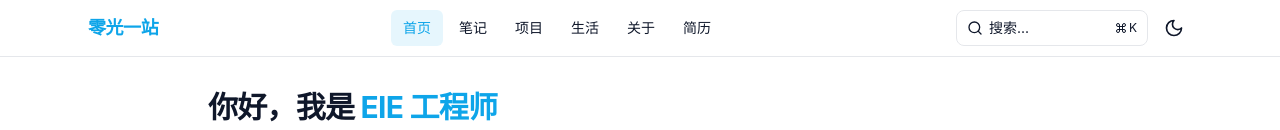
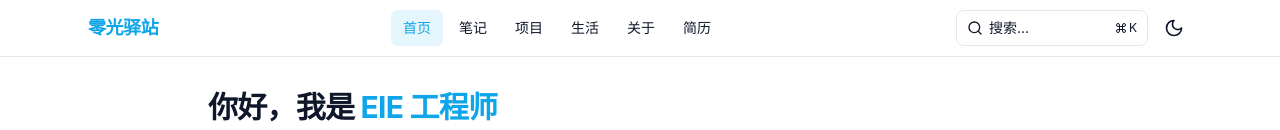
Before and after one commit to Zero-light/my-electronic-blog, a Next.js app: page / in a window 1280 px wide. Shown: the top 130 px of the page. Built offline with nearby package versions, Linux system fonts and the light colour scheme.

Commit message:
chore: rename site to 零光驿站

```diff
--- a/app/layout.tsx
+++ b/app/layout.tsx
@@ -7,8 +7,8 @@ import './globals.css';
 
 export const metadata: Metadata = {
   title: {
-    default: '零光一站',
-    template: '%s | 零光一站',
+    default: '零光驿站',
+    template: '%s | 零光驿站',
   },
   description:
     '面向电子信息/嵌入式工程师的个人网站，涵盖学习笔记、项目作品、生活随笔与在线简历。',
@@ -19,7 +19,7 @@ export const metadata: Metadata = {
   openGraph: {
     type: 'website',
     locale: 'zh_CN',
-    siteName: '零光一站',
+    siteName: '零光驿站',
   },
 };
 
@@ -57,7 +57,7 @@ export default function RootLayout({
             logo: (
               <span className="tracking-tight">
                 <span className="text-primary">零光</span>
-                <span className="text-text">一站</span>
+                <span className="text-text">驿站</span>
               </span>
             ),
             items: navItems,
```
